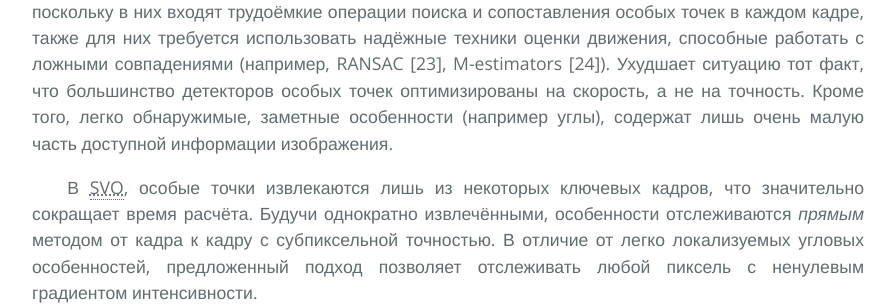
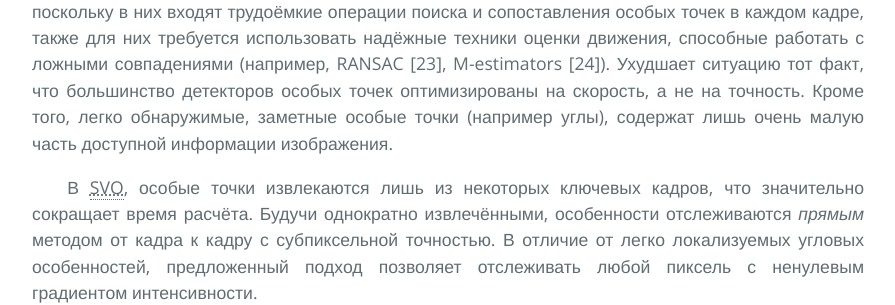
Before and after one commit to i-v-s/slam, a Jekyll site: the page built from svo2.md, in a window 1280 px wide and 900 px high, scrolled down 3699 px. Shown: the part 288-593 px from the top of the window, without its empty margins (192-1087 px from the left). Built offline with Jekyll 4.4.1, drawn with Linux system fonts in a browser that asks for light colours; our own code applies the rules of GitHub Pages for plain Markdown files; formulas are drawn with MathJax 3; some of the changed text lies outside the part shown.

Commit message:
Updated svo2.md

```diff
--- a/svo2.md
+++ b/svo2.md
@@ -162,7 +162,7 @@ the UZH Forschungskredit, and the SNSF-ERC Starting Grant.
 (например, RANSAC [23], M-estimators [24]).
 Ухудшает ситуацию тот факт, что большинство детекторов особых точек
 оптимизированы на скорость, а не на точность.
-Кроме того, легко обнаружимые, заметные особенности
+Кроме того, легко обнаружимые, заметные особые точки
 (например углы), содержат лишь очень малую часть
 доступной информации изображения.
 
```
